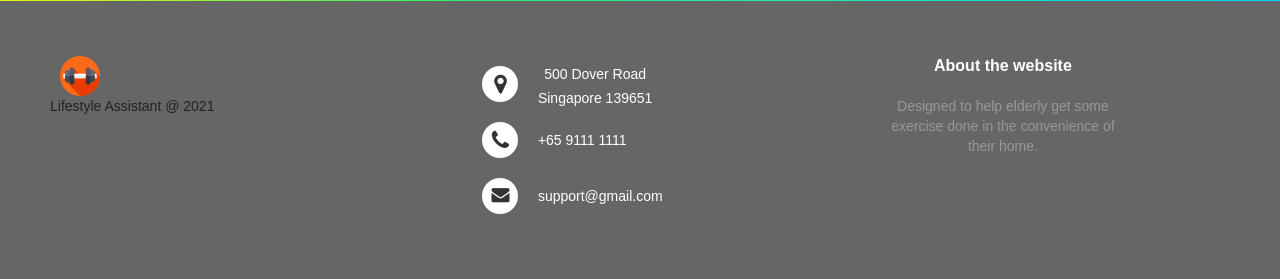
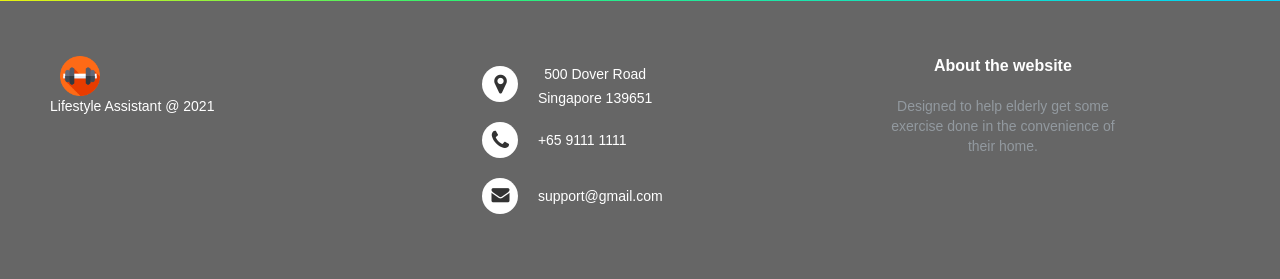
Before and after one commit to bryanfoong168/CSAD, a PHP site: page / in a window 1280 px wide. Shown: the part 2438-2717 px from the top of the page. Run offline with PHP 8.4, Linux system fonts and the light colour scheme; data comes from the database, SQL or seed files in the repository.

Commit message:
Add files via upload

```diff
--- a/course.php
+++ b/course.php
@@ -89,7 +89,7 @@ width: 35%;
 }
 
 .footer .footer-company {
-  color: #222;
+  color: white;
   font-size: 14px;
   font-weight: normal;
   margin: 0;
--- a/index.php
+++ b/index.php
@@ -61,7 +61,7 @@ width: 35%;
 }
 
 .footer .footer-company {
-  color: #222;
+  color: white;
   font-size: 14px;
   font-weight: normal;
   margin: 0;
--- a/videoGallery.php
+++ b/videoGallery.php
@@ -86,7 +86,7 @@ width: 35%;
 }
 
 .footer .footer-company {
-  color: #222;
+  color: white;
   font-size: 14px;
   font-weight: normal;
   margin: 0;
```
